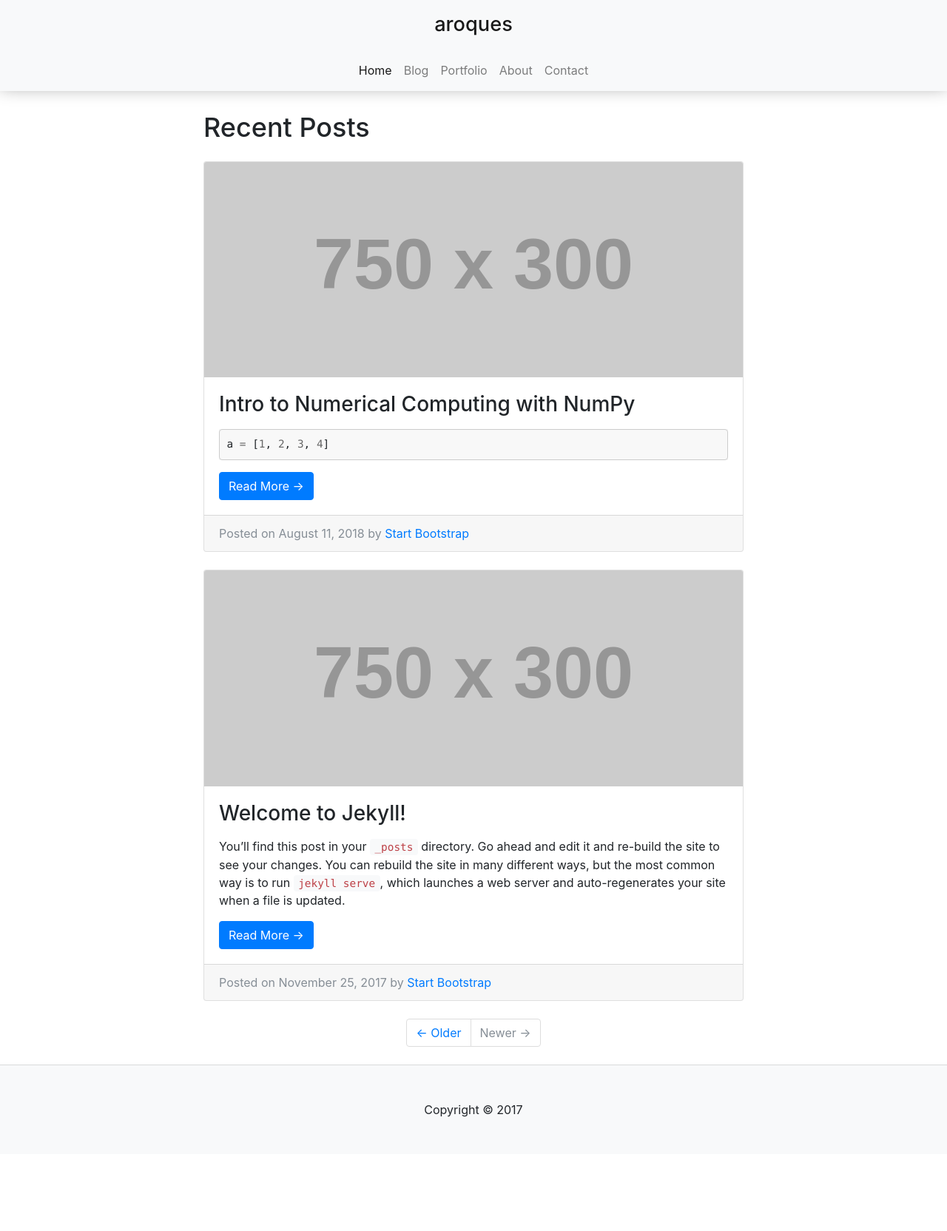
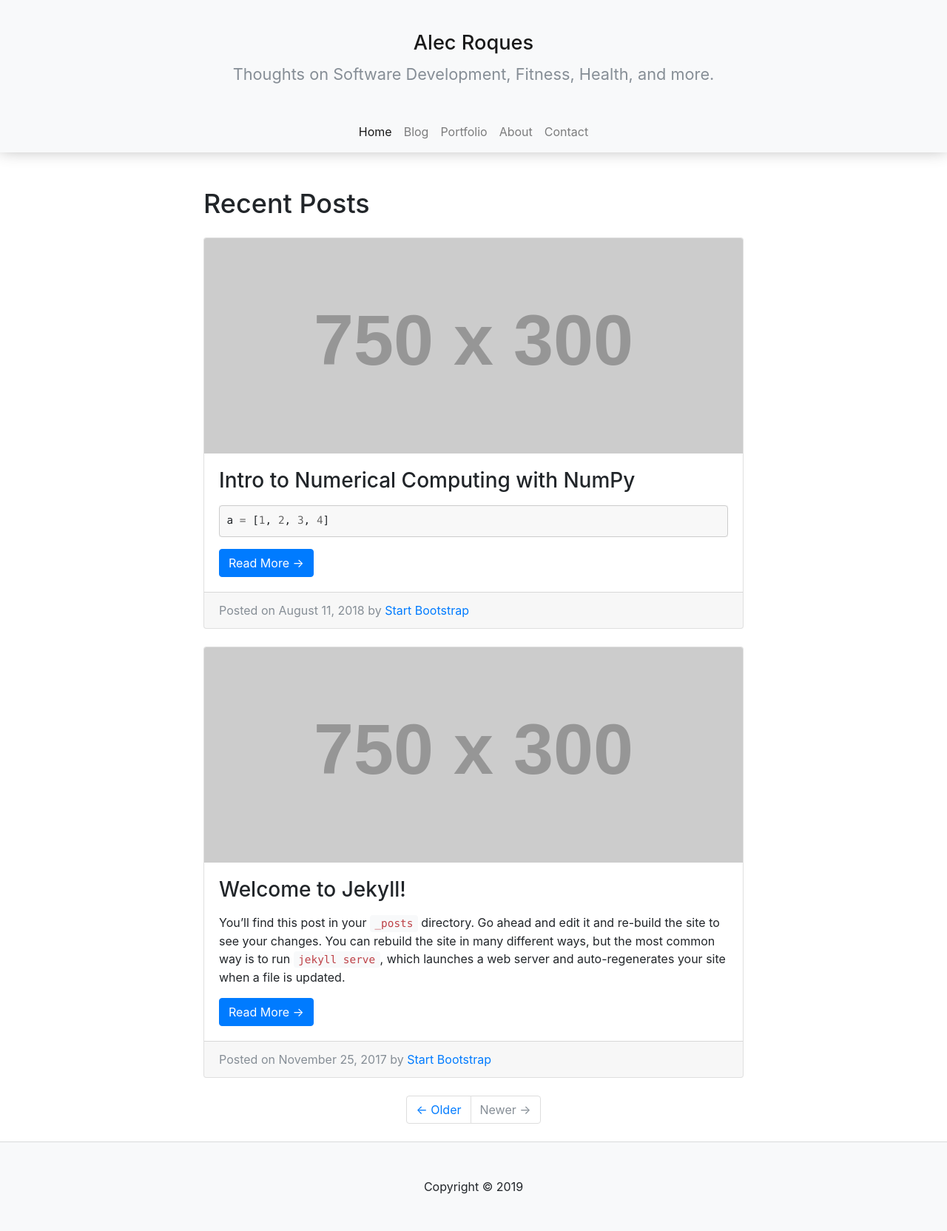
Before and after one commit to aroques/aroques.github.io, a Jekyll site: the page built from index.html, in a window 1280 px wide. Shown: the whole page at 74% size. Built offline with Jekyll 4.4.1, drawn with Linux system fonts in a browser that asks for light colours; before the commit the page ends 1560 px from its top, so only the background shows below that.

Commit message:
Make header larger and be full name, Add favicon

```diff
--- a/_includes/footer.html
+++ b/_includes/footer.html
@@ -1,6 +1,6 @@
 <!-- Footer -->
 <footer class="py-5 bg-light">
   <div class="container">
-    <p class="m-0 text-center">Copyright &copy; 2017</p>
+    <p class="m-0 text-center">Copyright &copy; 2019</p>
   </div>
 </footer>
--- a/_includes/header.html
+++ b/_includes/header.html
@@ -1,7 +1,10 @@
 <header>
   <!-- Navigation -->
   <nav class="navbar navbar-light bg-light upper-nav">
-    <a class="navbar-brand mx-auto" href="{{ site.url }}">aroques</a>
+    <a class="navbar-brand mx-auto" href="{{ site.url }}">Alec Roques
+      <br/>
+      <small class="text-muted">Thoughts on Software Development, Fitness, Health, and more.</small>
+    </a>
   </nav>
   <nav class="navbar navbar-expand navbar-light bg-light lower-nav">
     <ul class="navbar-nav mx-auto ">
--- a/_layouts/default.html
+++ b/_layouts/default.html
@@ -8,7 +8,7 @@
     {% include header.html %}
 
     <!-- Page Content -->
-    <div class="container" style="margin-top: 60px;">
+    <div class="container default-page">
         {{ content }}
     </div>
 
--- a/css/main.css
+++ b/css/main.css
@@ -4,9 +4,15 @@
  * Licensed under MIT (https://github.com/BlackrockDigital/startbootstrap-blog-home/blob/master/LICENSE)
  */
 
+/*
+  Header
+*/
 .upper-nav {
+  height: 150px;
   z-index: 1;
+  padding: 0.5rem 1rem 0rem 1rem;
 }
+
 .lower-nav {
   -webkit-box-shadow: 0 -6px 25px 0px #999;
   -moz-box-shadow: 0 -6px 25px 0px #999;
@@ -15,14 +21,6 @@
   width: 100%;
   display: flex;
   justify-content: center;
-}
-
-.portfolio-item {
-  margin-bottom: 30px;
-}
-
-footer {
-  border-top: 1px solid rgba(0,0,0,0.125);
 }
 
 header {
@@ -39,14 +37,40 @@ header {
 a.navbar-brand {
   font-size: 1.7rem;
   font-weight: 500;
+  white-space: normal;
+  text-align: center;
 }
 
 h2 {
   font-size: 2.25rem;
 }
 
+/*
+  Footer
+*/
+footer {
+  border-top: 1px solid rgba(0,0,0,0.125);
+}
+
+/*
+  Code blocks
+*/
 pre {
   border: 1px solid #ccc;
   border-radius: 4px;
   padding: 9.5px;
 }
+
+/*
+  Portfolio page
+*/
+.portfolio-item {
+  margin-bottom: 30px;
+}
+
+/*
+  Default page _layout
+*/
+.default-page {
+  margin-top: 80px;
+}
--- a/js/persistant-header.js
+++ b/js/persistant-header.js
@@ -1,6 +1,6 @@
 
 $(window).scroll(function(){
-    if ($(window).scrollTop() >= 55) {
+    if ($(window).scrollTop() >= 150) { // 150 is height of .upper-nav
        $('.lower-nav').addClass('fixed-header');
     }
     else {
```
Also changed, not shown: blog-logo.svg (added), favicon.ico (added).
